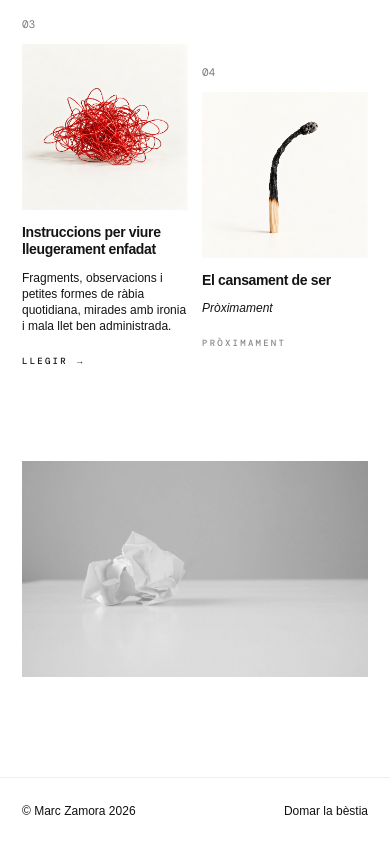
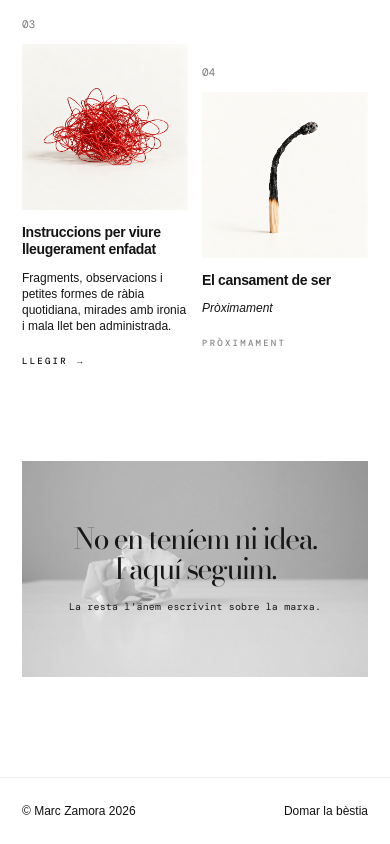
Before and after one commit to xinaski/domar-la-bestia, a Vue app: page / in a window 390 px wide. Shown: the part 924-1768 px from the top of the page. Built offline with nearby package versions, Linux system fonts and the light colour scheme.

Commit message:
Add editorial closing quote over crumpled paper photo

```diff
--- a/src/pages/Home.vue
+++ b/src/pages/Home.vue
@@ -31,6 +31,10 @@
 
     <section class="closing" aria-label="Una nota final">
       <img src="/images/home/paper-arrugat.webp" alt="Un full de paper blanc arrugat sobre una taula" loading="lazy" />
+      <div class="closing-copy">
+        <h2>No en teníem ni idea.<br />I aquí seguim.</h2>
+        <p>La resta l’anem escrivint sobre la marxa.</p>
+      </div>
     </section>
   </div>
 </template>
@@ -100,7 +104,10 @@ h1 { max-width: 900px; margin: 0; font-family: 'Bodoni Moda', 'Didot', 'Bodoni M
 .book-copy p.coming-soon { font-style: italic; }
 .book-action { margin-top: 20px; }
 .book-action.muted { opacity: .5; }
-.closing { padding-top: clamp(75px, 7vw, 135px); padding-bottom: clamp(85px, 10vw, 170px); }
+.closing { position: relative; padding-top: clamp(75px, 7vw, 135px); padding-bottom: clamp(85px, 10vw, 170px); }
+.closing-copy { position: absolute; inset: clamp(75px, 7vw, 135px) var(--page-gutter) clamp(85px, 10vw, 170px); display: flex; flex-direction: column; align-items: center; justify-content: center; text-align: center; padding: 24px; color: #171717; pointer-events: none; }
+.closing-copy h2 { margin: 0; font: 400 clamp(30px, 4.3vw, 72px)/1.05 'Bodoni Moda', Georgia, serif; letter-spacing: -.055em; text-wrap: balance; }
+.closing-copy p { margin: 22px 0 0; font: 400 clamp(11px, 1.05vw, 15px)/1.5 'DM Mono', monospace; letter-spacing: .015em; }
 .closing img { display: block; width: 100%; aspect-ratio: 2.52 / 1; object-fit: cover; object-position: center; }
 @media (min-width: 1600px) { .hero { padding-top: 125px; } }
 @media (max-width: 1020px) {
@@ -124,6 +131,9 @@ h1 { max-width: 900px; margin: 0; font-family: 'Bodoni Moda', 'Didot', 'Bodoni M
   .book-copy p { font-size: 13px; line-height: 1.35; }
   .closing { padding-top: 90px; padding-bottom: 100px; }
   .closing img { aspect-ratio: 1.6; }
+  .closing-copy { inset: 90px var(--page-gutter) 100px; padding: 18px; }
+  .closing-copy h2 { font-size: clamp(29px, 7vw, 48px); }
+  .closing-copy p { margin-top: 14px; font-size: 10px; }
 }
 @media (max-width: 390px) {
   h1 { font-size: 47px; }
```
